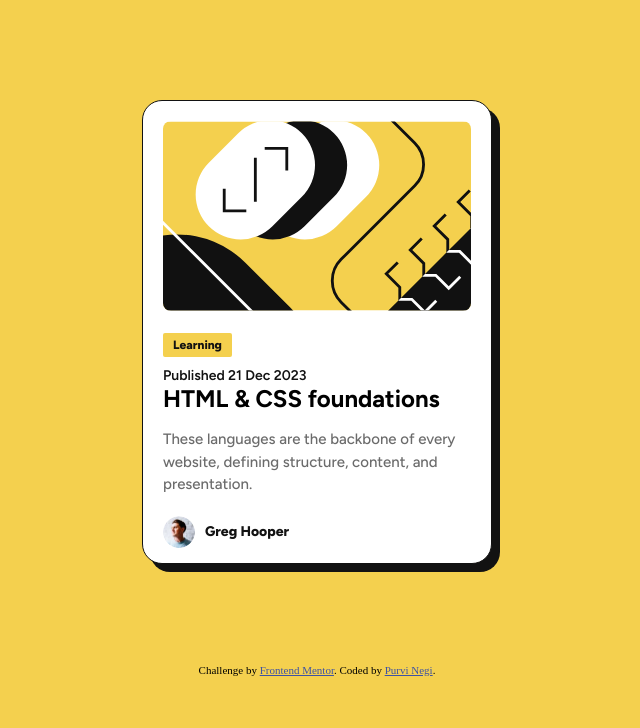
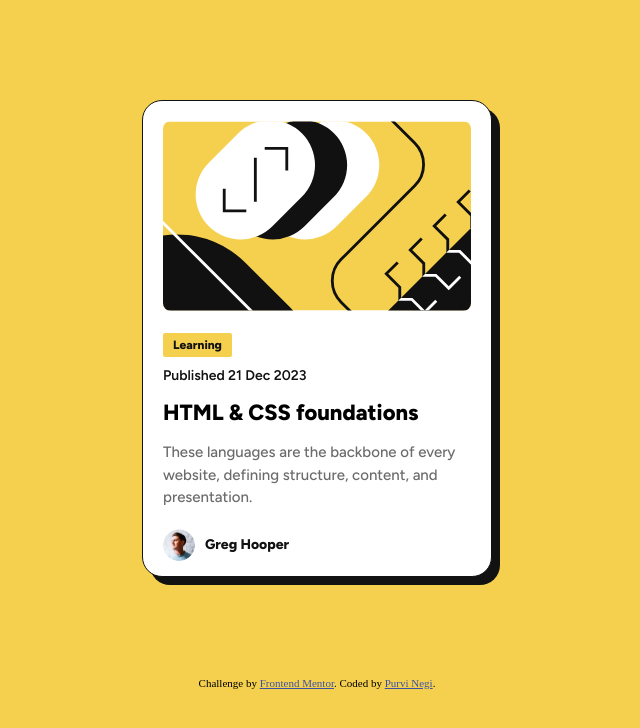
Before and after one commit to purvi-negi/Blog_card, a plain HTML site: page index.html in a window 1280 px wide. Shown: the whole page, without its empty margins (323-963 px from the left). Drawn offline with Linux system fonts and the light colour scheme.

Commit message:
html code done
Signed-off-by: purvi-negi <purvi.114n@gmail.com>

```diff
--- a/index.html
+++ b/index.html
@@ -22,7 +22,7 @@
     <div class="contentOfBlockCard">
       <p class="category">Learning</p>
       <p class="date">Published 21 Dec 2023</p>
-      <h2>HTML & CSS foundations</h2>
+      <h3>HTML & CSS foundations</h3>
       <p class="description">These languages are the backbone of every website, defining structure, content, and presentation.</p>
     </div>
     <div class="author" style="display: flex; align-items: center; gap: 10px;">
```
